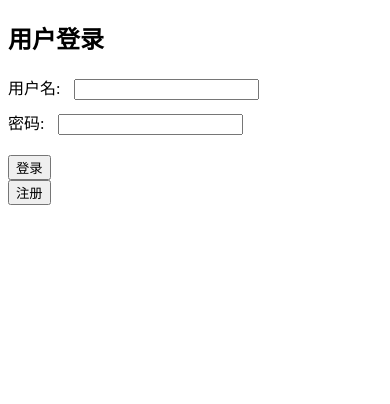
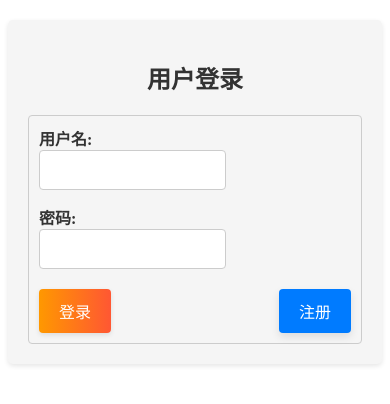
Before and after one commit to ARETE-zzwl/pharmaceutical-sales-frontend, a Vue app: page /login in a window 390 px wide. Shown: the top 404 px of the page. Built offline with nearby package versions, Linux system fonts and the light colour scheme.

Commit message:
整合了css样式，增加了登录界面的样式

```diff
--- a/src/App.vue
+++ b/src/App.vue
@@ -26,19 +26,3 @@ export default {
   }
 };
 </script>
-
-<style>
-nav {
-  display: flex;
-  gap: 20px;
-  margin-bottom: 20px;
-}
-nav a {
-  text-decoration: none;
-  color: #42b983;
-}
-nav a.router-link-exact-active {
-  font-weight: bold;
-  color: #42b983;
-}
-</style>
--- a/src/components/DrugBatchCreate.vue
+++ b/src/components/DrugBatchCreate.vue
@@ -78,20 +78,3 @@ export default {
   }
 };
 </script>
-
-<style scoped>
-form {
-  margin-top: 20px;
-}
-form label {
-  display: block;
-  margin-bottom: 10px;
-}
-form input {
-  margin-left: 10px;
-}
-form button {
-  margin-top: 10px;
-  margin-right: 10px;
-}
-</style>
--- a/src/components/DrugSearch.vue
+++ b/src/components/DrugSearch.vue
@@ -6,7 +6,7 @@
         药品名称:
         <input v-model="drugName" type="text" required />
       </label>
-      <button type="submit">搜索</button>
+      <button type="submit" class="search-button">搜索</button>
     </form>
 
     <div v-if="drugs.length">
@@ -87,29 +87,4 @@ export default {
 </script>
 
 <style scoped>
-form {
-  margin-top: 20px;
-}
-form label {
-  display: block;
-  margin-bottom: 10px;
-}
-form input {
-  margin-left: 10px;
-}
-form button {
-  margin-top: 10px;
-}
-table {
-  width: 100%;
-  border-collapse: collapse;
-  margin-top: 20px;
-}
-table, th, td {
-  border: 1px solid black;
-}
-th, td {
-  padding: 10px;
-  text-align: left;
-}
 </style>
--- /dev/null
+++ b/src/css/basic.css
@@ -0,0 +1,167 @@
+button {
+    display: inline-block;
+    padding: 10px 20px;
+    font-size: 16px;
+    color: #fff;
+    background-color: #007BFF; /* 蓝色背景 */
+    border: none;
+    border-radius: 5px; /* 圆角 */
+    cursor: pointer;
+    transition: all 0.3s ease; /* 平滑的过渡效果 */
+}
+button:hover {
+    background-color: #0056b3; /* 悬停时颜色变深 */
+    box-shadow: 0 0 10px rgba(0, 0, 0, 0.2); /* 悬停时添加阴影 */
+}
+button:active {
+    transform: scale(0.98); /* 轻微缩小 */
+    box-shadow: none; /* 移除阴影 */
+}
+h1 {
+    color: #42b983;
+}
+h2{
+    color: #007BFF;
+}
+input {
+    padding: 10px;
+    border: 1px solid #ccc; /* 边框颜色 */
+    border-radius: 4px; /* 边框圆角 */
+    width: 80%; /* 根据需要设置宽度 */
+    box-sizing: border-box; /* 确保padding和border不会增加元素的总宽度 */
+    font-size: 16px; /* 字体大小 */
+    color: #333; /* 字体颜色 */
+    transition: border-color 0.3s ease; /* 过渡效果，使边框颜色变化更平滑 */
+}
+
+/* 表格基本样式 */
+table {
+    width: 80%;
+    border-collapse: collapse; /* 合并相邻边框 */
+    margin-bottom: 20px; /* 与下方元素之间的间距 */
+}
+
+/* 表格头部样式 */
+thead {
+    background-color: #f2f2f2; /* 浅灰色背景 */
+}
+
+th, td {
+    padding: 10px; /* 单元格内边距 */
+    text-align: left; /* 文本左对齐 */
+    border-bottom: 1px solid #ddd; /* 底部边框 */
+}
+
+/* 表格头部单元格样式 */
+th {
+    font-weight: bold; /* 加粗字体 */
+    color: #333; /* 字体颜色 */
+}
+
+/* 表格行悬停效果 */
+tr:hover {
+    background-color: #f5f5f5; /* 鼠标悬停时背景色变浅 */
+}
+
+/* 表格条纹效果（可选） */
+tr:nth-child(even) {
+    background-color: #f9f9f9; /* 偶数行背景色稍浅 */
+}
+
+form {
+    width: 100%;
+    padding: 10px;
+    border: 1px solid #ccc;
+    border-radius: 4px;
+    box-sizing: border-box;
+    resize: none; /* 适用于textarea */
+}
+/* 标签样式 */
+label {
+    width: 60%;
+    display: block;
+    font-weight: bold;
+    margin-bottom: 5px;
+}
+/* 隐藏按钮样式 */
+.hide-btn {
+    background-color: #f44336; /* Red */
+    border: none;
+    color: white;
+    padding: 10px 20px;
+    text-align: center;
+    text-decoration: none;
+    display: inline-block;
+    font-size: 16px;
+    margin: 4px 2px;
+    cursor: pointer;
+    border-radius: 5px;
+}
+/* 提交按钮样式 */
+.submit-btn {
+    background-color: #007BFF; /* Blue */
+    border: none;
+    color: white;
+    padding: 10px 20px;
+    text-align: center;
+    text-decoration: none;
+    display: inline-block;
+    font-size: 16px;
+    margin: 4px 2px;
+    cursor: pointer;
+    border-radius: 5px;
+}
+/* 移除药品按钮样式 */
+.remove-drug-btn {
+    background-color: #f86c6b; /* Pink */
+    border: none;
+    color: white;
+    padding: 5px 10px;
+    text-align: center;
+    text-decoration: none;
+    display: inline-block;
+    font-size: 14px;
+    margin-left: 10px;
+    cursor: pointer;
+    border-radius: 3px;
+}
+/* 列表项样式 */
+li {
+    padding: 10px; /* 列表项内边距 */
+    border-bottom: 1px solid #ddd; /* 底部边框 */
+    position: relative; /* 为了在子元素中使用绝对定位 */
+}
+
+/* 列表项内容样式（如果需要的话） */
+li a {
+    text-decoration: none; /* 移除下划线 */
+    color: #333; /* 文本颜色 */
+    display: block; /* 使得整个列表项区域可点击 */
+    transition: all 0.3s ease; /* 过渡效果，用于鼠标悬停时 */
+}
+
+/* 鼠标悬停效果 */
+li:hover {
+    background-color: #f5f5f5; /* 悬停时背景色变浅 */
+}
+
+li:hover a {
+    color: #007BFF; /* 悬停时文本颜色变化 */
+}
+/* 如果有子列表（嵌套列表） */
+ul ul {
+    padding-left: 20px; /* 嵌套列表的缩进 */
+}
+.add-drug-btn {
+    background-color: #4CAF50; /* Green */
+    border: none;
+    color: white;
+    padding: 10px 20px;
+    text-align: center;
+    text-decoration: none;
+    display: inline-block;
+    font-size: 16px;
+    margin: 4px 2px;
+    cursor: pointer;
+    border-radius: 5px;
+}
--- /dev/null
+++ b/src/css/login.css
@@ -0,0 +1,120 @@
+/* 登录容器样式 */
+.login-container {
+    max-width: 400px;
+    margin: 20px auto;
+    padding: 20px;
+    background-color: #f5f5f5;
+    border-radius: 5px;
+    box-shadow: 0 2px 5px rgba(0, 0, 0, 0.1);
+}
+
+/* 表单标签和输入框样式 */
+.login-label {
+    display: flex;
+    flex-direction: column;
+    margin-bottom: 15px;
+    font-weight: bold;
+    color: #333;
+}
+
+.login-container input[type="text"],
+.login-container input[type="password"] {
+    width: 100%;
+    padding: 10px;
+    border: 1px solid #ccc;
+    border-radius: 4px;
+    box-sizing: border-box;
+    font-size: 16px;
+}
+
+/* 登录和注册按钮样式 */
+.login-buttons {
+    display: flex;
+    justify-content: space-between; /* 登录和注册按钮之间等距分布 */
+    align-items: center; /* 垂直居中 */
+    margin-top: 20px; /* 调整按钮与表单内容之间的间距 */
+}
+
+.login-container button[type="submit"]{
+    padding: 10px 20px;
+    background-color: #4CAF50; /* 绿色 */
+    border: none; /* 移除边框，因为已经设置了背景色 */
+    border-radius: 4px;
+    color: white;
+    font-size: 16px;
+    cursor: pointer;
+    transition: background-color 0.3s ease; /* 添加过渡效果 */
+    background: linear-gradient(to right, #FF9800, #FF5733);
+    /* 动画效果，使阴影发生变化 */
+    transition: box-shadow 0.3s ease-in-out;
+    box-shadow: 0 2px 5px rgba(0, 0, 0, 0.1);
+    &:hover {
+        box-shadow: 0 5px 10px rgba(0, 0, 0, 0.3);
+    }
+}
+
+.login-container button[type="button"]:hover {
+    background-color: #45a049; /* 绿色略暗 */
+}
+
+.register-button {
+    /* 已有的样式 */
+    margin-left: auto; /* 将元素推到容器右边 */
+    background-color: #007BFF; /* 蓝色背景 */
+    border: none; /* 移除边框，因为我们使用伪元素来模拟边框 */
+    border-radius: 4px;
+    color: white;
+    padding: 10px 20px;
+    cursor: pointer;
+
+    /* 添加边框渐变效果 */
+    position: relative;
+    z-index: 1;
+
+    /* 伪元素来模拟边框 */
+    ::before {
+        content: "";
+        position: absolute;
+        top: -2px;
+        left: -2px;
+        right: -2px;
+        bottom: -2px;
+        z-index: -1;
+        border-radius: 6px; /* 比按钮本身的圆角稍大 */
+        background: linear-gradient(to right, #0096ff, #0056b3); /* 渐变效果 */
+    }
+
+    /* 添加阴影效果 */
+    box-shadow: 0 4px 8px rgba(0, 0, 0, 0.1);
+
+    /* 鼠标悬停效果 */
+    &:hover {
+        /* 渐变颜色变化 */
+        ::before {
+            background: linear-gradient(to right, #00b0ff, #004085);
+        }
+
+        /* 阴影增强 */
+        box-shadow: 0 8px 16px rgba(0, 0, 0, 0.2);
+    }
+}
+
+/* 标题和提示文本样式 */
+.login-container h2 {
+    text-align: center;
+    margin-bottom: 20px;
+    color: #333;
+}
+
+.login-container p {
+    text-align: center;
+    margin-top: 10px;
+    color: #666;
+}
+
+/* 响应式布局（可选） */
+@media (max-width: 600px) {
+    .login-container {
+        max-width: 100%;
+    }
+}
--- /dev/null
+++ b/src/css/nav.css
@@ -0,0 +1,23 @@
+nav {
+    display: flex;
+    justify-content: space-between;
+    align-items: center;
+    background-color: #d0e4fe;
+    padding: 10px;
+}
+
+/* 导航栏链接样式 */
+.nav-link {
+    text-decoration: none; /* 移除下划线 */
+    color: #333; /* 设置链接颜色 */
+    padding: 5px 10px; /* 添加内边距，使链接之间有一定的间距 */
+    margin: 0 5px; /* 添加外边距，使链接与导航栏边缘有一定的间距 */
+    border-radius: 5px; /* 设置链接边框圆角 */
+    transition: all 0.3s ease; /* 添加过渡效果，使悬停效果更平滑 */
+}
+
+/* 导航栏链接悬停效果 */
+.nav-link:hover {
+    background-color: #99badd; /* 设置悬停时的背景颜色 */
+    color: #fff; /* 设置悬停时的文字颜色 */
+}
--- a/src/main.js
+++ b/src/main.js
@@ -1,5 +1,8 @@
 import { createApp } from 'vue';
 import App from './App.vue';
 import router from './router';
+import '@/css/basic.css'
+import '@/css/login.css'
+import '@/css/nav.css'
 
 createApp(App).use(router).mount('#app');
--- a/src/views/LoginView.vue
+++ b/src/views/LoginView.vue
@@ -1,38 +1,42 @@
 <template>
-  <div>
+  <div class="login-container">
     <div v-if="!isLoggedIn">
       <h2>用户登录</h2>
       <form @submit.prevent="login">
-        <label>
+        <label class="login-label">
           用户名:
-          <input v-model="loginData.username" type="text" required />
+          <input v-model="loginData.username" type="text" required/>
         </label>
-        <label>
+        <label class="login-label">
           密码:
-          <input v-model="loginData.password" type="password" required />
+          <input v-model="loginData.password" type="password" required/>
         </label>
-        <button type="submit">登录</button>
+        <div class="login-buttons">
+          <button type="submit">登录</button>
+          <button type="button" @click="toggleRegister" class="register-button">注册</button>
+        </div>
       </form>
 
-      <button @click="toggleRegister">注册</button>
 
       <div v-if="showRegister">
         <h2>用户注册</h2>
         <form @submit.prevent="register">
-          <label>
+          <label class="login-label">
             用户名:
-            <input v-model="registerData.username" type="text" required />
+            <input v-model="registerData.username" type="text" required/>
           </label>
-          <label>
+          <label class="login-label">
             密码:
-            <input v-model="registerData.password" type="password" required />
+            <input v-model="registerData.password" type="password" required/>
           </label>
-          <label>
+          <label class="login-label">
             角色ID:
-            <input v-model.number="registerData.role.roleId" type="number" required />
+            <input v-model.number="registerData.role.roleId" type="number" required/>
           </label>
-          <button type="submit">注册</button>
-          <button type="button" @click="toggleRegister">取消</button>
+          <div class="login-buttons">
+            <button type="submit" >注册</button>
+            <button type="button" @click="toggleRegister" class="register-button">取消</button>
+          </div>
         </form>
       </div>
     </div>
@@ -82,7 +86,7 @@ export default {
             this.username = this.loginData.username;
             this.isLoggedIn = true;
             axios.defaults.headers.common['Authorization'] = `Bearer ${token}`;
-            this.$router.push({ name: 'Home' });
+            this.$router.push({name: 'Home'});
             alert('登录成功');
           })
           .catch(error => {
@@ -109,20 +113,3 @@ export default {
   }
 };
 </script>
-
-<style scoped>
-form {
-  margin-top: 20px;
-}
-form label {
-  display: block;
-  margin-bottom: 10px;
-}
-form input {
-  margin-left: 10px;
-}
-form button {
-  margin-top: 10px;
-  margin-right: 10px;
-}
-</style>
```
Also changed, not shown: src/components/DrugInventory.vue (+6 -23 lines), src/components/SalesQuery.vue (+2 -31 lines), src/views/HomeView.vue (+4 -26 lines).
